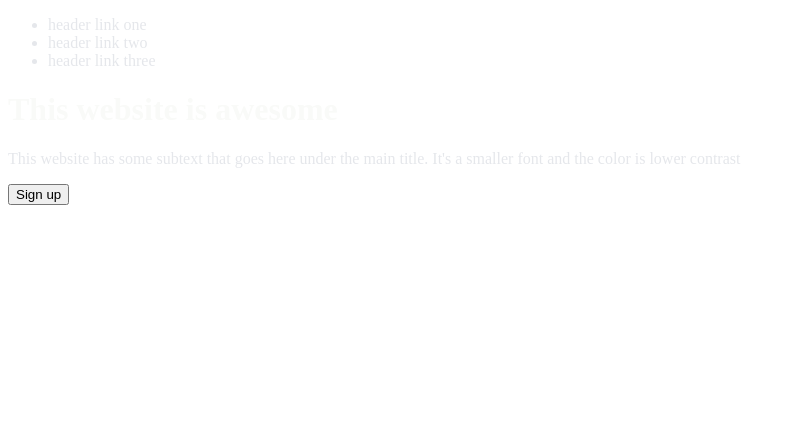
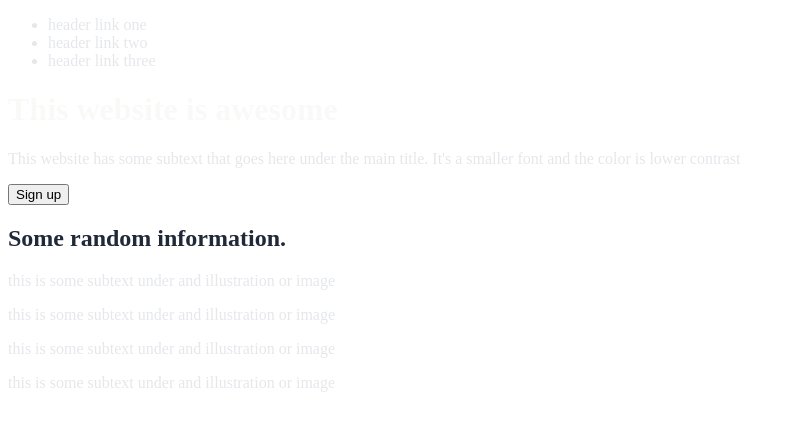
Before and after one commit to JwOhEight/website-copy-v2, a plain HTML site: page index.html in a window 1280 px wide. Shown: the whole page, without its empty margins (0-795 px from the left). Drawn offline with Linux system fonts and the light colour scheme.

Commit message:
Add div with 'info' id
- Add 4 div elements
- Add div element within each nested div element
- Add p element within each of 4 div elements

```diff
--- a/index.html
+++ b/index.html
@@ -21,5 +21,26 @@
             <div class="img-div">
             </div>
     </div>
+    <div id="info">
+        <h2>Some random information.</h2>
+        <div class="cards-container">
+            <div>
+                <div></div>
+                <p>this is some subtext under and illustration or image</p>
+            </div>
+            <div>
+                <div></div>
+                <p>this is some subtext under and illustration or image</p>
+            </div>
+            <div>
+                <div></div>
+                <p>this is some subtext under and illustration or image</p>
+            </div>
+            <div>
+                <div></div>
+                <p>this is some subtext under and illustration or image</p>
+            </div>
+        </div>
+    </div>
 </body>
 </html>
```
